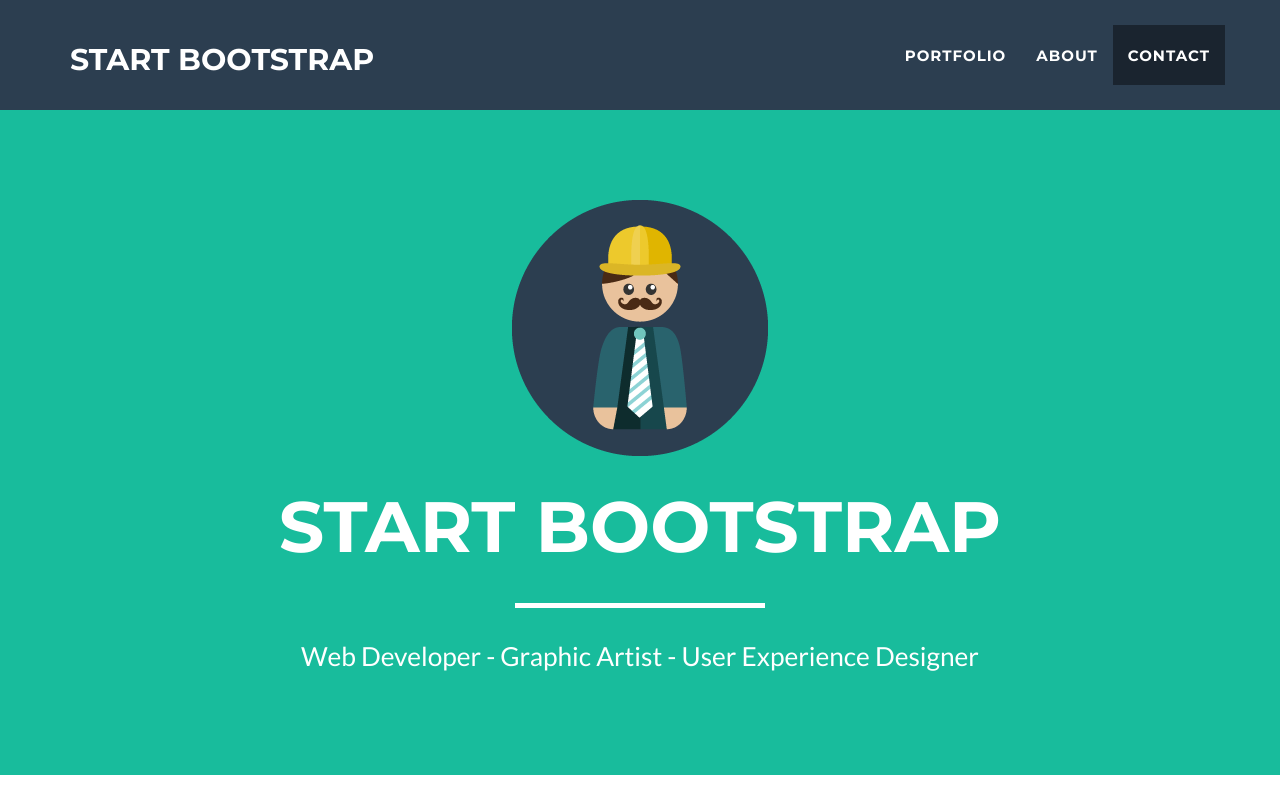
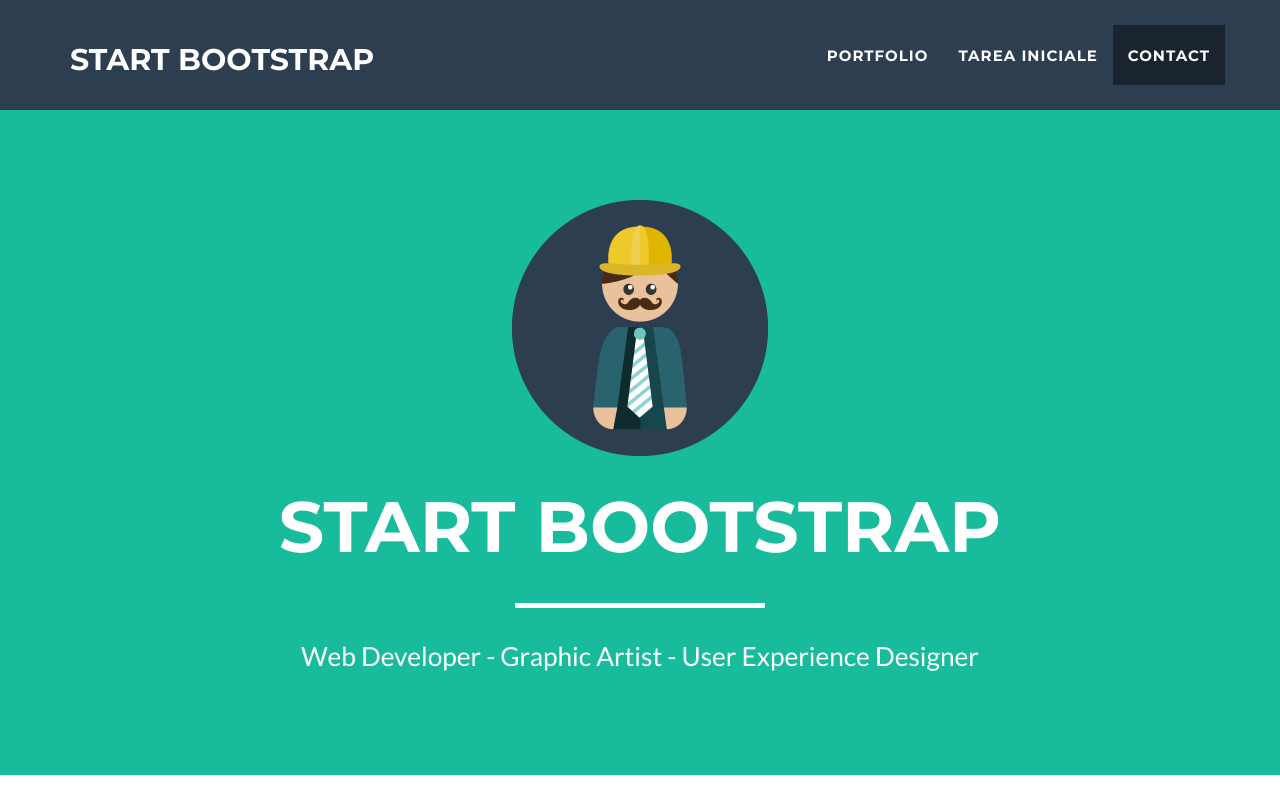
Before and after one commit to OscarTrujillo/OscarTrujillo.github.io, a plain HTML site: page index.html in a window 1280 px wide. Shown: the top 800 px of the page. Drawn offline with nearby package versions, Linux system fonts and the light colour scheme.

```diff
--- a/index.html
+++ b/index.html
@@ -57,7 +57,8 @@
                         <a href="#portfolio">Portfolio</a>
                     </li>
                     <li class="page-scroll">
-                        <a href="#about">About</a>
+
+                         <a href="http://oscartrujillo.github.io/tarea_inicial/"> Tarea iniciale </a>
                     </li>
                     <li class="page-scroll">
                         <a href="#contact">Contact</a>
```
